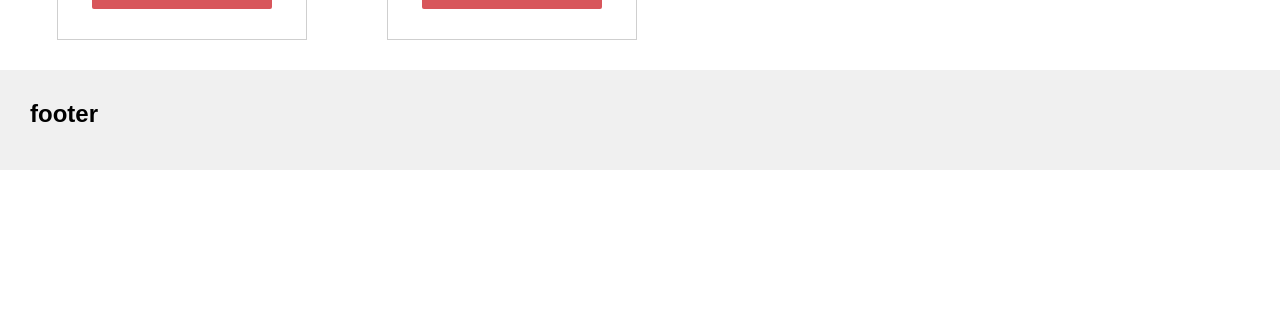
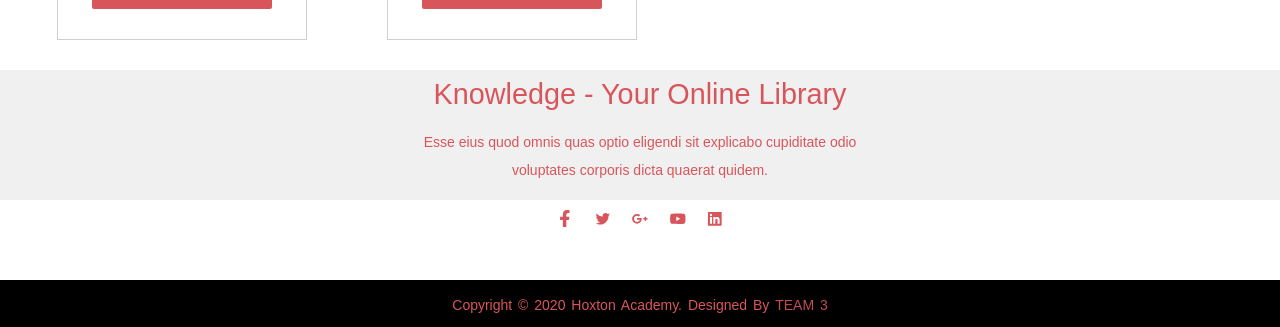
Before and after one commit to ArbenitBytyqi/hoxton-final-group-project-frontend, a React (Vite) app: page /home in a window 1280 px wide. Shown: the part 2428-2755 px from the top of the page. Before the commit the page ends 2598 px from the top, so only its background shows below. Built offline with nearby package versions, Linux system fonts and the light colour scheme.

Commit message:
footer done

```diff
--- a/package.json
+++ b/package.json
@@ -17,6 +17,7 @@
     "react-dom": "^18.2.0",
     "react-icons": "^4.6.0",
     "react-router-dom": "^6.4.2",
+    "reactstrap": "^9.1.4",
     "zustand": "^4.1.3"
   },
   "devDependencies": {
--- a/src/App.css
+++ b/src/App.css
@@ -255,9 +255,3 @@ border-bottom: 1px solid var(--mainColor);
 
 
 /* footer */
-
-footer {
-  grid-area: footer;
-  background-color: var(--theGreyColor);
-  padding: var(--usualPadding);
-}
--- a/src/App.tsx
+++ b/src/App.tsx
@@ -1,6 +1,6 @@
 import { Navigate, Route, Routes } from "react-router-dom";
 import "./App.css";
-import { Footer } from "./components/Footer";
+import Footer from "./components/Footer";
 import { Header } from "./components/Header";
 import { Author } from "./pages/Author";
 import { BookDetails } from "./pages/BookDetails";
--- /dev/null
+++ b/src/components/Footer.css
@@ -0,0 +1,80 @@
+  footer {
+    grid-area: footer;
+    background-color: rgb(240, 240, 240);
+    padding: 0;
+    margin: 0;
+    box-sizing: border-box;
+    background: rgb(240, 240, 240);
+    height: auto;
+    width: auto;
+    font-family: "Open Sans";
+    padding-top: 130px;
+    color:rgb(216, 86, 91) ;
+  }
+
+  .footer-content{
+    display: flex;
+    align-items: center;
+    justify-content: center;
+    flex-direction: column;
+    text-align: center;
+  }
+
+  .footer-content h3 {
+    font-size: 1.8rem;
+    font-weight: 400;
+    text-transform: capitalize;
+    line-height: 3rem;
+  }
+
+  .footer-content p {
+    max-width: 500px;
+    margin: 10px auto;
+    line-height: 28px;
+    font-size: 14px;
+  }
+
+  .socials{
+    list-style: none;
+    display: flex;
+    align-items: center;
+    justify-content: center;
+    margin: 1rem 0 3rem;
+  }
+
+  .socials li{
+    margin: 0 10px;
+  }
+
+  .socials a{
+    text-decoration: none;
+    color: rgb(216, 86, 91);
+  }
+
+  .socials a i{
+    font-size: 1.1rem;
+    transition: color .4s ease;
+  }
+
+  .socials a:hover i{
+    color: black;
+  }
+
+  .footer-bottom{
+    background: #000;
+    width: 100vw;
+    padding: 1px 0;
+    text-align: center;
+  }
+
+  .footer-bottom p{
+    font-size: 14px;
+    word-spacing: 2px;
+    text-transform: capitalize;
+  }
+
+  .footer-bottom span{
+    text-transform: uppercase;
+    opacity: .9;
+    font-weight: 200;
+  }
--- a/src/components/Footer.tsx
+++ b/src/components/Footer.tsx
@@ -1,7 +1,69 @@
-export function Footer(){
-    return(
-        <footer>
-             <h2>footer </h2>
-        </footer>
-    )
+import {
+  AiFillLinkedin,
+  AiFillYoutube,
+  AiOutlineGooglePlus,
+  AiOutlineTwitter,
+} from "react-icons/ai";
+import { FaFacebookF } from "react-icons/fa";
+import { CiFacebook, CiTwitter } from "react-icons/ci";
+import "./Footer.css";
+
+export default function Footer() {
+  return (
+    <footer className="footer-content">
+      <div className="footer-content">
+        <h3>Knowledge - Your Online Library </h3>
+        <p>
+          Esse eius quod omnis quas optio eligendi sit explicabo cupiditate odio
+          voluptates corporis dicta quaerat quidem.
+        </p>
+        <ul className="socials">
+          <li>
+            <a href="#">
+              <i className="fa fa-facebook">
+                <FaFacebookF />
+              </i>
+            </a>
+          </li>
+
+          <li>
+            <a href="#">
+              <i className="fa fa-twitter">
+                <AiOutlineTwitter />
+              </i>
+            </a>
+          </li>
+
+          <li>
+            <a href="#">
+              <i className="fa fa-google-plus">
+                <AiOutlineGooglePlus />
+              </i>
+            </a>
+          </li>
+
+          <li>
+            <a href="#">
+              <i className="fa fa-youtube">
+                <AiFillYoutube />
+              </i>
+            </a>
+          </li>
+
+          <li>
+            <a href="#">
+              <i className="fa fa-linkedin-square">
+                <AiFillLinkedin />
+              </i>
+            </a>
+          </li>
+        </ul>
+      </div>
+      <div className="footer-bottom">
+        <p>
+          Copyright &copy; 2020 Hoxton Academy. Designed By <span>Team 3</span>{" "}
+        </p>
+      </div>
+    </footer>
+  );
 }
--- a/src/pages/BookDetails.tsx
+++ b/src/pages/BookDetails.tsx
@@ -1,4 +1,3 @@
-import { AiOutlineStar } from "react-icons/ai";
 import "./BookDetails.css";
 
 export function BookDetails() {
```
Also changed, not shown: 1 other file (tests, documents, lock files or other folders).
